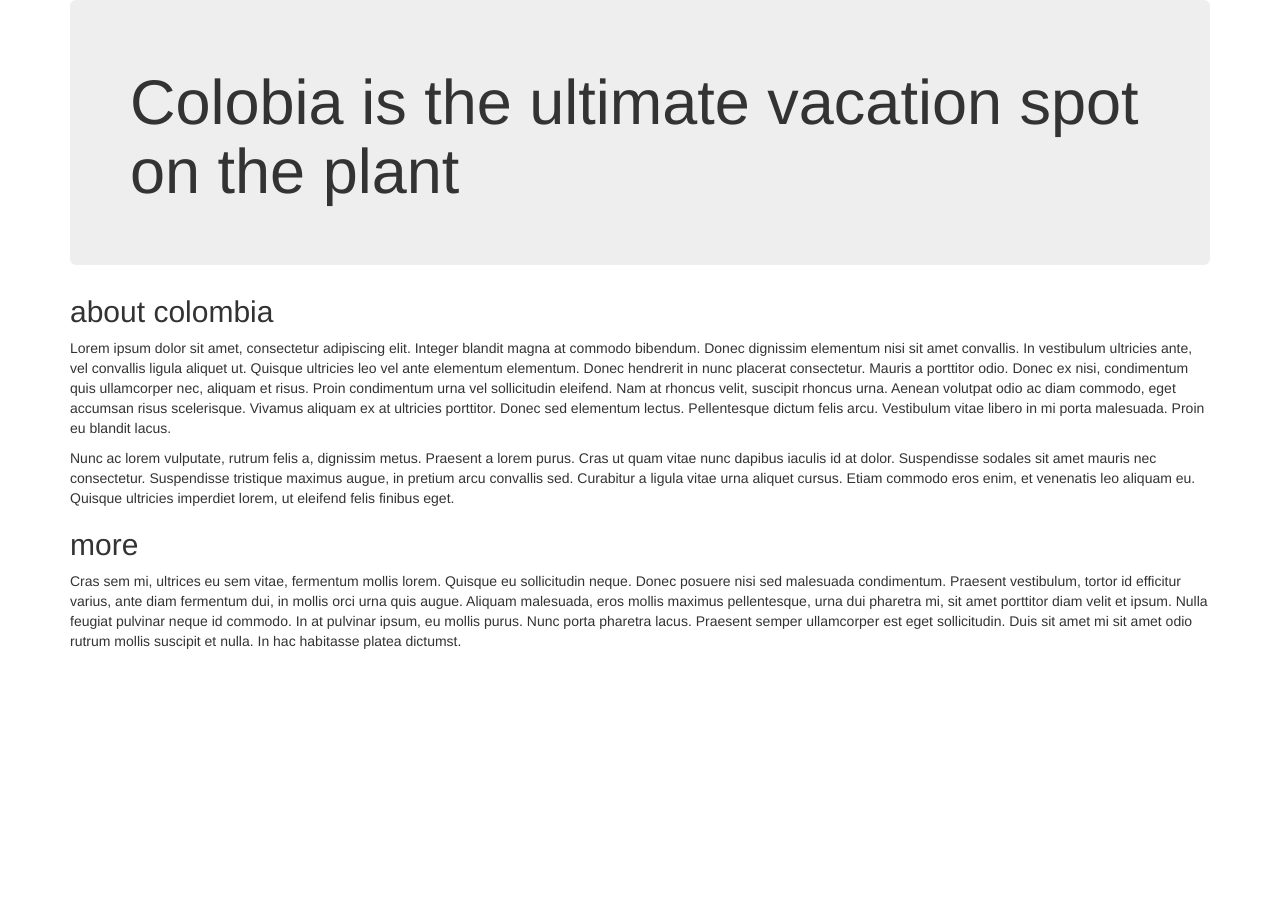
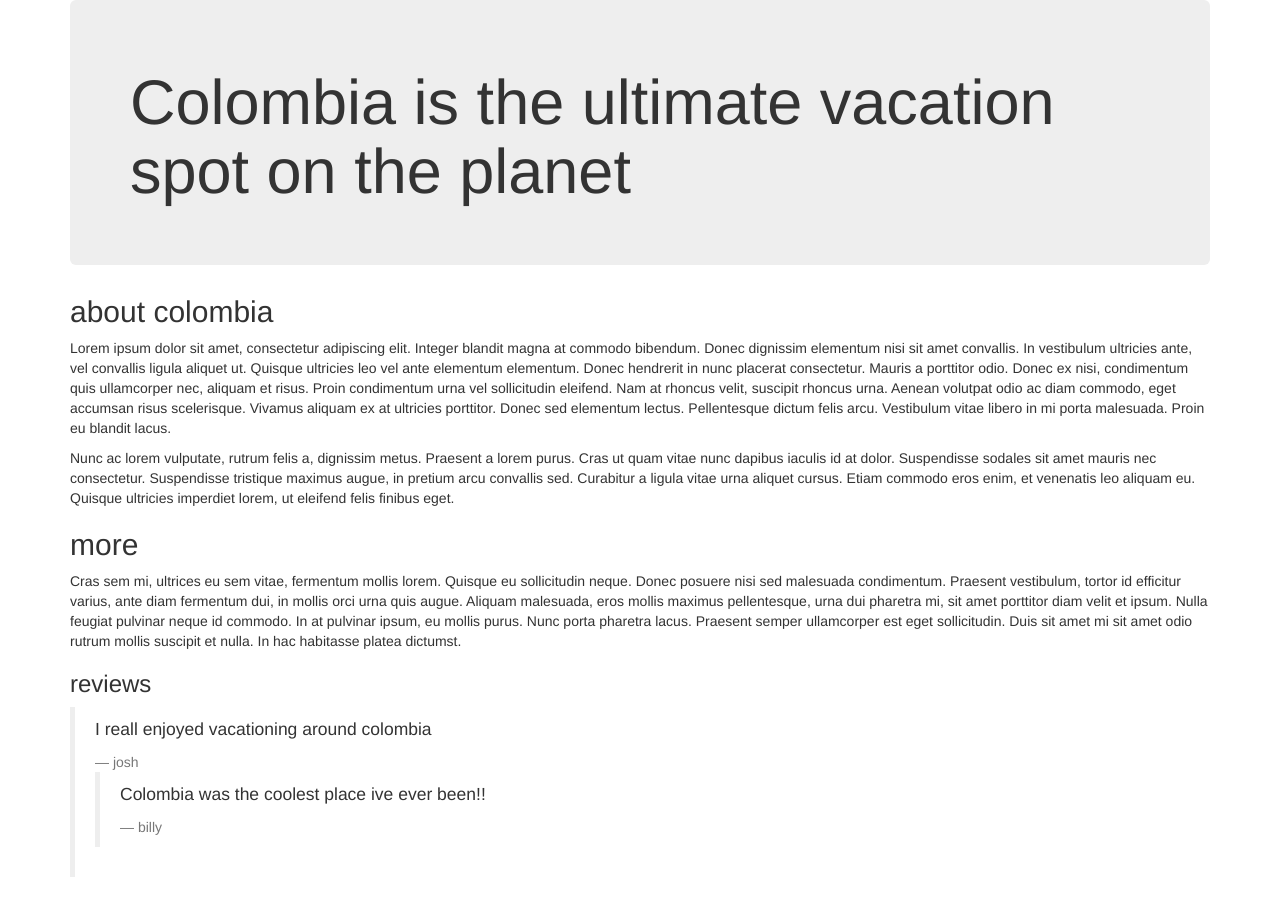
Before and after one commit to kmh620/vacation-site, a plain HTML site: page index.html in a window 1280 px wide. Before the commit the page ends 800 px from the top, so only its background shows below. Drawn offline with nearby package versions, Linux system fonts and the light colour scheme.

Commit message:
add block quotes

```diff
--- a/index.html
+++ b/index.html
@@ -10,7 +10,7 @@
   <div class="container">
   <body>
     <div class="jumbotron">
-      <h1>Colobia is the ultimate vacation spot on the plant</h1>
+      <h1>Colombia is the ultimate vacation spot on the planet</h1>
     </div>
     <h2>about colombia</h2>
     <p>Lorem ipsum dolor sit amet, consectetur adipiscing elit. Integer blandit magna at commodo bibendum. Donec dignissim elementum nisi sit amet convallis. In vestibulum ultricies ante, vel convallis ligula aliquet ut. Quisque ultricies leo vel ante elementum elementum. Donec hendrerit in nunc placerat consectetur. Mauris a porttitor odio. Donec ex nisi, condimentum quis ullamcorper nec, aliquam et risus. Proin condimentum urna vel sollicitudin eleifend. Nam at rhoncus velit, suscipit rhoncus urna. Aenean volutpat odio ac diam commodo, eget accumsan risus scelerisque. Vivamus aliquam ex at ultricies porttitor. Donec sed elementum lectus. Pellentesque dictum felis arcu. Vestibulum vitae libero in mi porta malesuada. Proin eu blandit lacus.
@@ -19,6 +19,15 @@
 <p>Nunc ac lorem vulputate, rutrum felis a, dignissim metus. Praesent a lorem purus. Cras ut quam vitae nunc dapibus iaculis id at dolor. Suspendisse sodales sit amet mauris nec consectetur. Suspendisse tristique maximus augue, in pretium arcu convallis sed. Curabitur a ligula vitae urna aliquet cursus. Etiam commodo eros enim, et venenatis leo aliquam eu. Quisque ultricies imperdiet lorem, ut eleifend felis finibus eget.</p>
 <h2> more</h2>
 <p>Cras sem mi, ultrices eu sem vitae, fermentum mollis lorem. Quisque eu sollicitudin neque. Donec posuere nisi sed malesuada condimentum. Praesent vestibulum, tortor id efficitur varius, ante diam fermentum dui, in mollis orci urna quis augue. Aliquam malesuada, eros mollis maximus pellentesque, urna dui pharetra mi, sit amet porttitor diam velit et ipsum. Nulla feugiat pulvinar neque id commodo. In at pulvinar ipsum, eu mollis purus. Nunc porta pharetra lacus. Praesent semper ullamcorper est eget sollicitudin. Duis sit amet mi sit amet odio rutrum mollis suscipit et nulla. In hac habitasse platea dictumst.</p>
+<h3>reviews</h3>
+<blockquote>
+<p>I reall enjoyed vacationing around colombia</p>
+<footer>josh</footer>
+</blockqoute>
+<blockquote>
+<p>Colombia was the coolest place ive ever been!!</p>
+<footer>billy</footer>
+</blockquote>
   </body>
 </div>
 </html>
```
